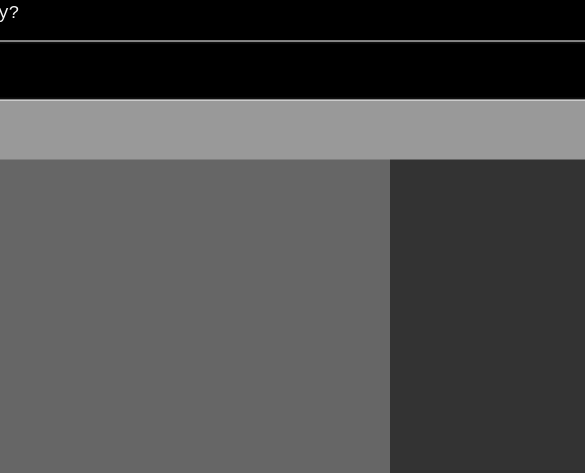
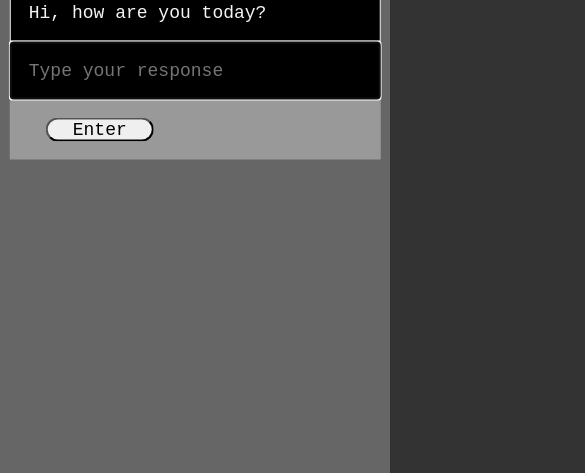
Before and after one commit to Chuks3/chatBot, a plain HTML site: page index.html in a window 390 px wide. Shown: the part 371-844 px from the top of the page, 585 px wide, since content can reach past the window. Drawn offline with Linux system fonts and the light colour scheme.

Commit message:
Made chatBot responsive for smaller screens.

```diff
--- a/main.css
+++ b/main.css
@@ -50,3 +50,11 @@ button{
     font-family: inherit;
     border-radius: 14px;
 }
+@media (max-width: 800px){
+    .wrapper{
+        max-width: 95%;
+    }
+    #bot, #user{
+        max-width: 100%;
+    }
+}
```
